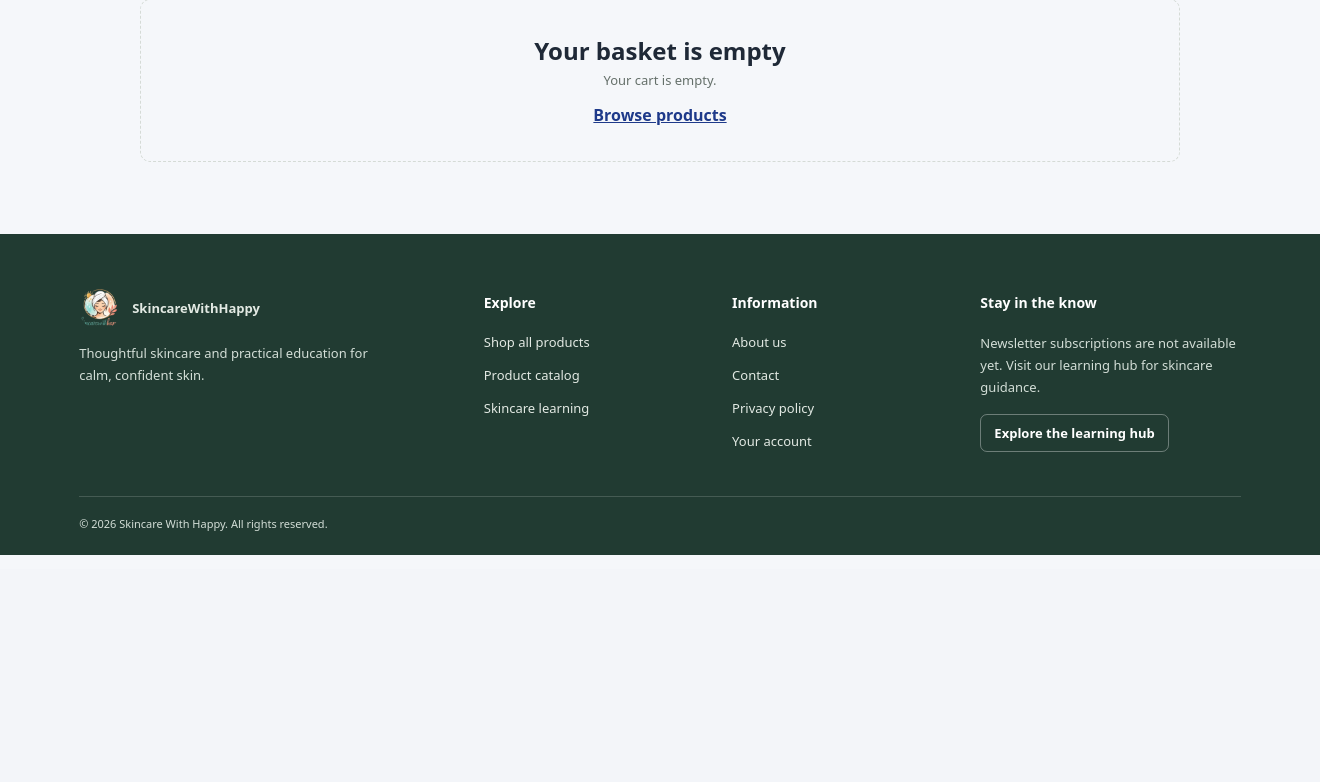
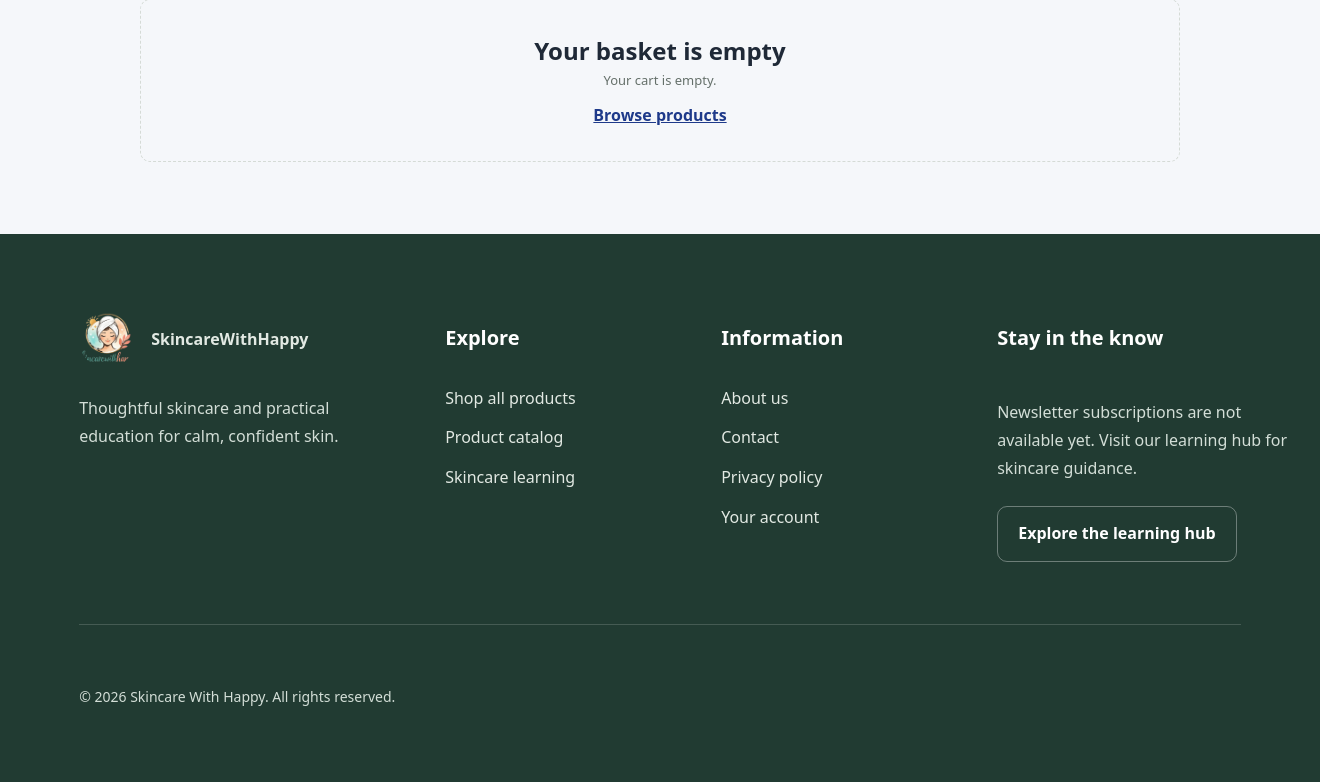
Before and after one commit to JamesHD001/Skincare_With_Happy, a Flask app: page /cart in a window 1320 px wide. Shown: the part 231-1013 px from the top of the page. Before the commit the page ends 786 px from the top, so only its background shows below. Run offline with Flask 3, Linux system fonts and the light colour scheme; some libraries are stand-ins or nearby versions.

Commit message:
Match footer spacing and typography to reference design

```diff
--- a/static/css/footer.css
+++ b/static/css/footer.css
@@ -1,7 +1,7 @@
 .premium-footer {
     display: block;
     width: 100%;
-    padding: 0 clamp(20px, 6vw, 84px);
+    padding: 0 clamp(24px, 6vw, 115px);
     background: #213b32;
     color: #f5f4ed;
     text-align: left;
@@ -9,11 +9,11 @@
 
 .premium-footer__main {
     display: grid;
-    grid-template-columns: minmax(220px, 1.3fr) repeat(2, minmax(130px, 0.7fr)) minmax(210px, 1fr);
-    gap: clamp(24px, 5vw, 70px);
-    max-width: 1320px;
+    grid-template-columns: minmax(300px, 1.35fr) repeat(2, minmax(210px, 0.85fr)) minmax(300px, 1fr);
+    gap: clamp(36px, 5vw, 90px);
+    max-width: 1668px;
     margin: 0 auto;
-    padding: 54px 0 44px;
+    padding: 78px 0 62px;
 }
 
 .premium-footer__brand,
@@ -22,49 +22,49 @@
     display: flex;
     flex-direction: column;
     align-items: flex-start;
-    gap: 12px;
+    gap: 14px;
     min-width: 0;
 }
 
 .premium-footer__identity {
     display: inline-flex;
     align-items: center;
-    gap: 11px;
+    gap: 16px;
     color: #fff;
-    font-size: 17px;
+    font-size: 20px;
     font-weight: 750;
     text-decoration: none;
 }
 
 .premium-footer__identity img {
     display: block;
-    width: 42px;
-    height: 42px;
+    width: 56px;
+    height: 56px;
     border-radius: 50%;
     object-fit: cover;
 }
 
 .premium-footer__brand p,
 .premium-footer__newsletter p {
-    max-width: 290px;
-    margin: 0;
+    max-width: 410px;
+    margin: 12px 0 0;
     color: #d3ded7;
-    font-size: 13px;
-    line-height: 1.7;
+    font-size: 16px;
+    line-height: 1.75;
 }
 
 .premium-footer__links h2,
 .premium-footer__newsletter h2 {
-    margin: 4px 0 6px;
+    margin: 10px 0 18px;
     color: #fff;
-    font-size: 14px;
+    font-size: 20px;
     font-weight: 750;
 }
 
 .premium-footer a {
     margin: 0;
     color: #e2e9e3;
-    font-size: 13px;
+    font-size: 16px;
     opacity: 1;
     text-decoration: none;
 }
@@ -102,18 +102,18 @@
 
 .premium-footer__social a {
     color: #d8c8a9;
-    font-size: 12px;
+    font-size: 14px;
     font-weight: 700;
 }
 
 .premium-footer__learn-link {
     display: inline-flex;
     align-items: center;
-    min-height: 38px;
-    margin-top: 4px !important;
-    padding: 0 13px;
+    min-height: 56px;
+    margin-top: 10px !important;
+    padding: 0 20px;
     border: 1px solid rgba(255, 255, 255, 0.34);
-    border-radius: 7px;
+    border-radius: 10px;
     color: #fff !important;
     font-weight: 700;
 }
@@ -121,42 +121,35 @@
 .premium-footer__bottom {
     display: flex;
     align-items: center;
-    justify-content: space-between;
-    gap: 20px;
-    max-width: 1320px;
+    max-width: 1668px;
+    min-height: 158px;
     margin: 0 auto;
-    padding: 18px 0 22px;
+    padding: 28px 0 40px;
     border-top: 1px solid rgba(255, 255, 255, 0.16);
     color: #d3ded7;
-    font-size: 11px;
+    font-size: 14px;
 }
 
-.premium-footer__bottom nav {
-    display: flex;
-    flex-wrap: wrap;
-    gap: 20px;
-}
-
-.premium-footer__bottom a {
-    color: #d3ded7;
-    font-size: 11px;
-}
-
-@media (max-width: 820px) {
+@media (max-width: 1100px) {
     .premium-footer__main {
         grid-template-columns: repeat(2, minmax(0, 1fr));
+        gap: 42px;
     }
 }
 
 @media (max-width: 520px) {
+    .premium-footer {
+        padding: 0 22px;
+    }
+
     .premium-footer__main {
         grid-template-columns: 1fr;
-        padding: 38px 0;
+        gap: 34px;
+        padding: 42px 0;
     }
 
     .premium-footer__bottom {
-        align-items: flex-start;
-        flex-direction: column;
-        gap: 12px;
+        min-height: 90px;
+        padding: 24px 0;
     }
 }
```
